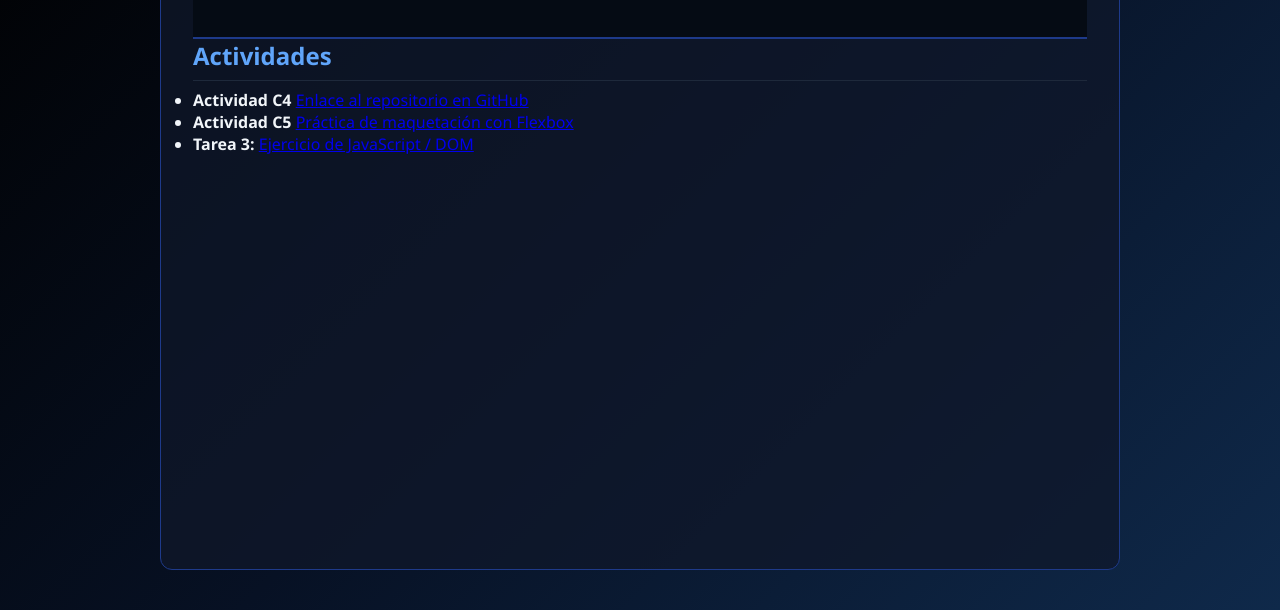
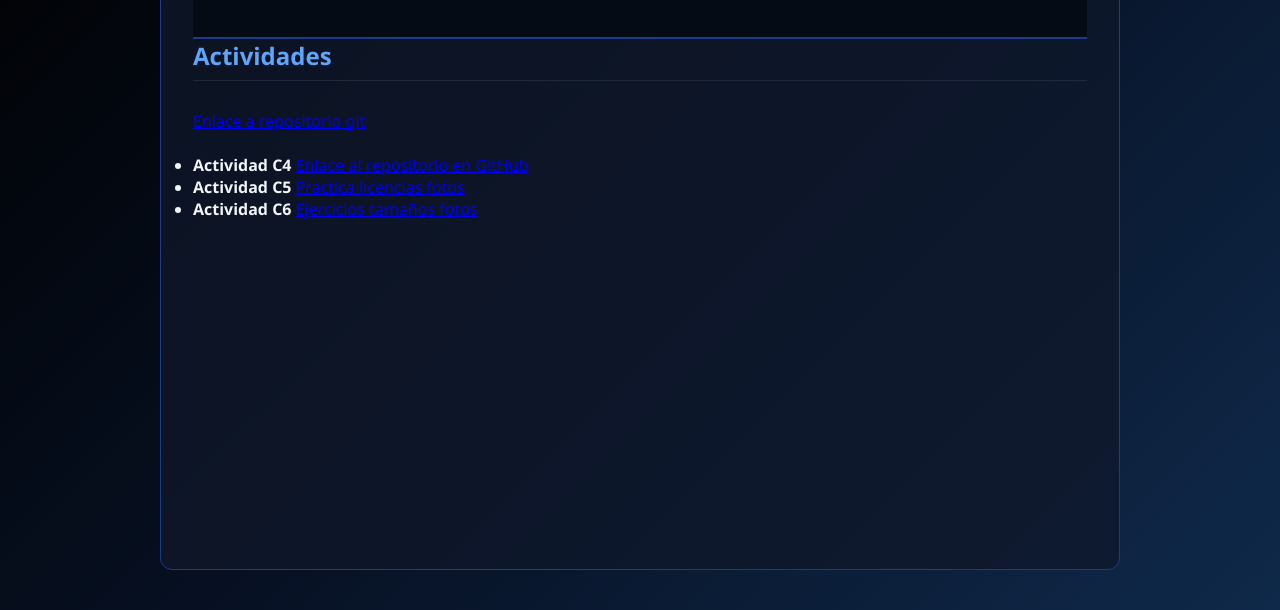
Before and after one commit to Juulixn18/Interfaces, a plain HTML site: page index.html in a window 1280 px wide. Shown: the part 190-800 px from the top of the page. Drawn offline with Linux system fonts and the light colour scheme.

Commit message:
Tareas subidas

```diff
--- a/home.html
+++ b/index.html
@@ -16,19 +16,24 @@
 
         <section class="actividades">
             <h2>Actividades</h2>
+            <p></p>
+            <a href="https://github.com/Juulixn18/Interfaces">Enlace a repositorio git</a>
+
             <ul>
+            <br>
                 <li>
                     <strong>Actividad C4 </strong>
                     <a href="https://juulixn18.github.io/Interfaces/AC4/" target="_blank">Enlace al repositorio en GitHub</a>
                 </li>
                 <li>
                     <strong>Actividad C5</strong>
-                    <a href="https://github.com/Juulixn18/Interfaces/tree/master/AC5" target="_blank">Práctica de maquetación con Flexbox</a>
+                    <a href="https://juulixn18.github.io/Interfaces/AC5/" target="_blank">Practica licencias fotos</a>
                 </li>
                 <li>
-                    <strong>Tarea 3:</strong>
-                    <a href="https://github.com/tu-usuario/tarea-3" target="_blank">Ejercicio de JavaScript / DOM</a>
+                    <strong>Actividad C6</strong>
+                    <a href="https://juulixn18.github.io/Interfaces/AC6/" target="_blank">Ejercicios tamaños fotos</a>
                 </li>
+
             </ul>
         </section>
     </main>
```
